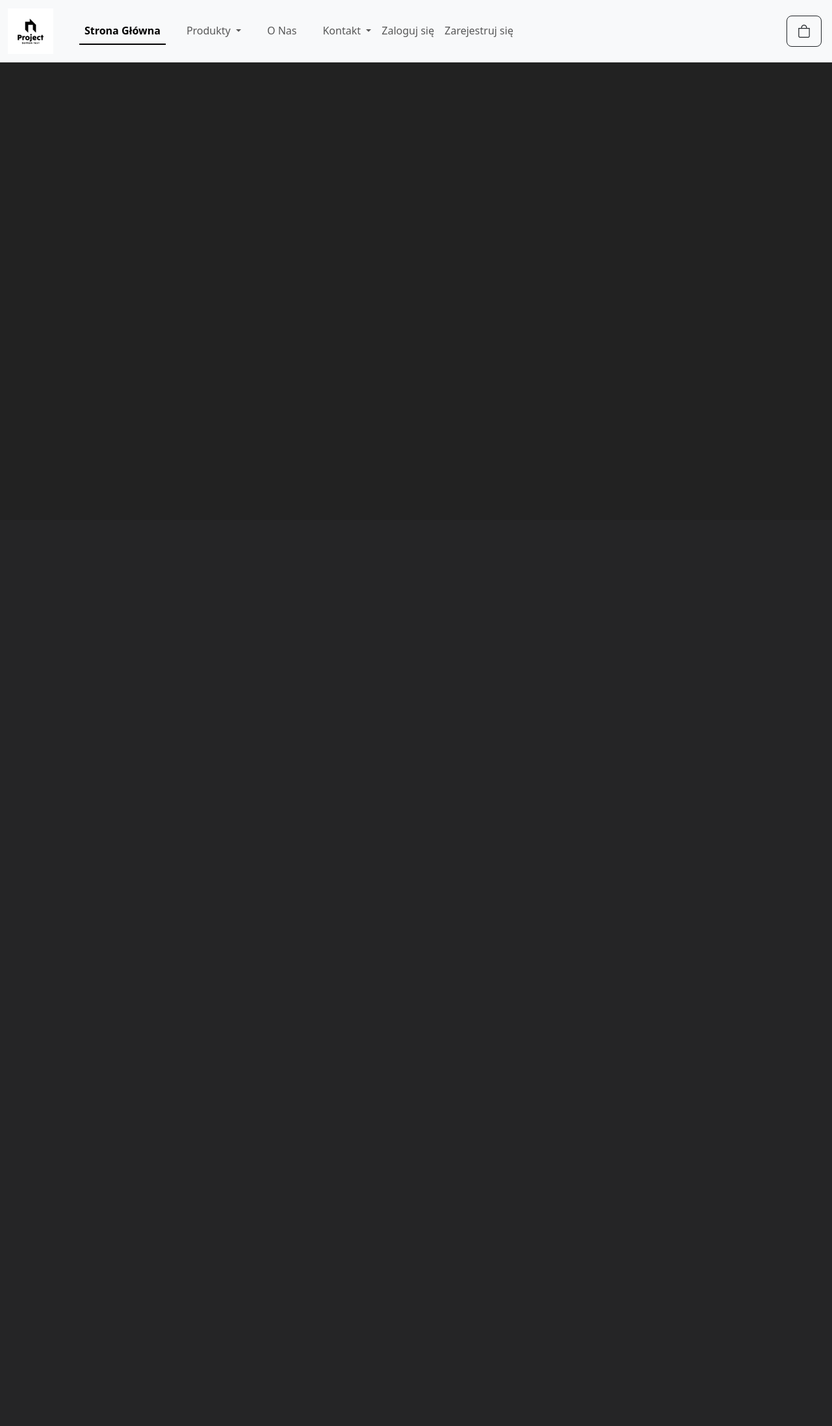
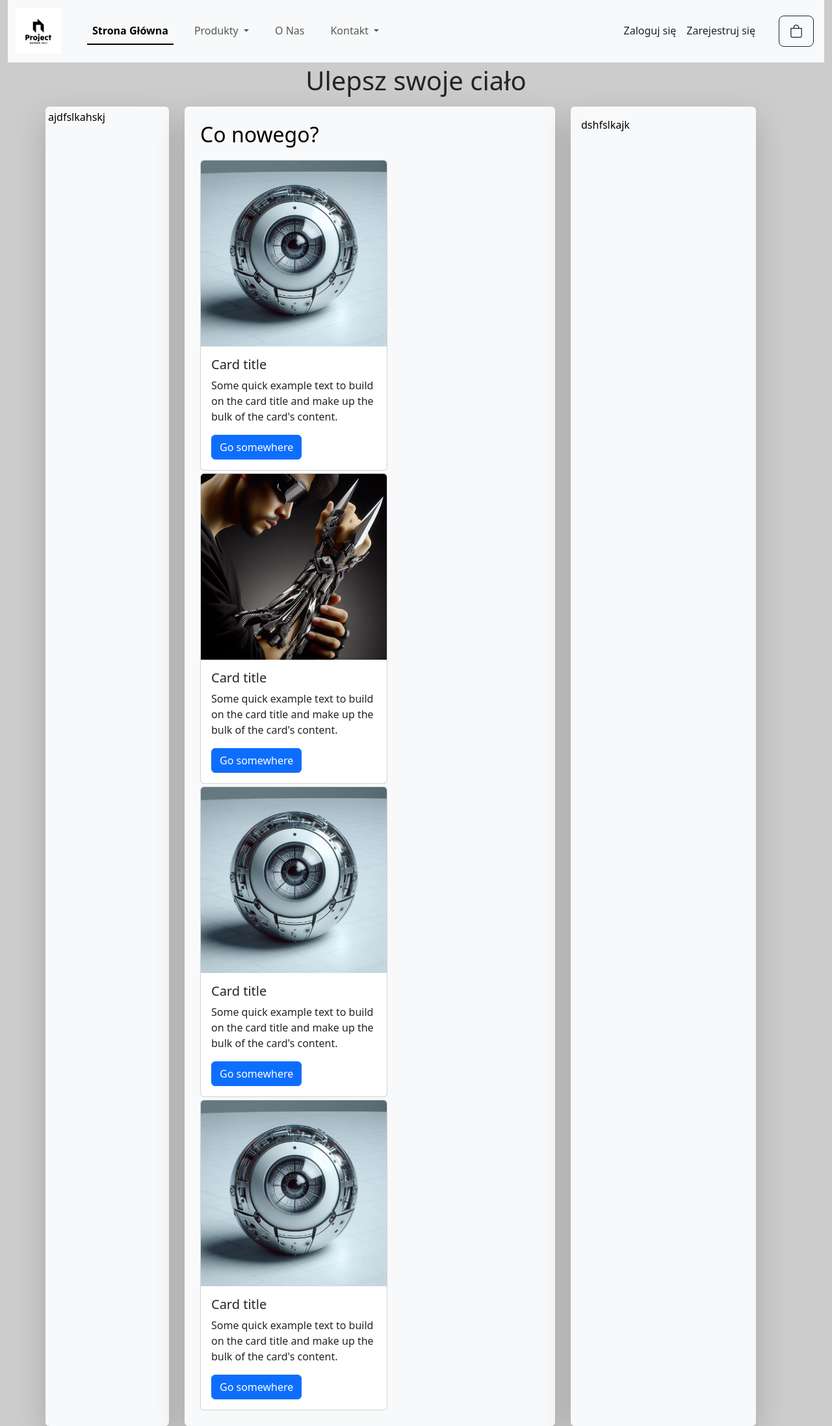
Before and after one commit to xRezek/projekt_sklep, a PHP site: page / in a window 1280 px wide. Shown: the whole page at 65% size. Before the commit the page ends 96 px from the top, so only its background shows below. Run offline with PHP 8.4, Linux system fonts and the light colour scheme; some web fonts are replaced.

Commit message:
Add files via upload

```diff
--- a/css/style.css
+++ b/css/style.css
@@ -1,9 +1,9 @@
 @import url("https://cdn.jsdelivr.net/npm/bootstrap-icons@1.11.3/font/bootstrap-icons.min.css");
 *{
   margin:0;
-  padding: 0;
+  padding:0;
   box-sizing: border-box;
 }
 body{
-  background-color: #222222;
+  background-color: #cccccc;
 }
--- a/index.php
+++ b/index.php
@@ -11,8 +11,8 @@
   <title>Projekt</title>
 </head>
   <body>
-    <div class="conrainer-fluid">
-      <nav class="navbar nav-underline navbar-expand-lg bg-body-tertiary fixed-top">
+    <div class="container-fluid">
+      <nav class="navbar nav-underline navbar-expand-lg bg-body-tertiary ">
           <div class="container-fluid">
             <a class="navbar-brand" href="#"><img class="img-fluid" width="70" length="70" src="./images/logo.png"></a>
             <button class="navbar-toggler" type="button" data-bs-toggle="collapse" data-bs-target="#navbarScroll" aria-controls="navbarScroll" aria-expanded="false" aria-label="Toggle navigation">
@@ -54,13 +54,68 @@
                     <li><a class="dropdown-item" href="#">Wsparcie</a></li>
                   </ul>
                 </li>
-                <li class="nav-item justify-content-end"><a href="#" class="nav-link">Zaloguj się</a></li>
-                <li class="nav-item justify-content-end"><a href="#" class="nav-link">Zarejestruj się</a></li>
               </ul>
+              <div class="nav-item p-2 d-flex"><a href="#" class="nav-link">Zaloguj się</a></div>
+              <div class="nav-item p-2 d-flex"><a href="#" class="nav-link">Zarejestruj się</a></div>
             </div>
           </div>
-          <div><a href="#"><button class="d-flex btn-lg btn btn-light text-nowrap btn-outline-dark me-3"><i class="bi bi-bag"></i></button></a></div>
+          <div class="nav-item"><a href="#"><button class="d-flex btn-lg btn btn-light text-nowrap btn-outline-dark me-3"><i class="bi bi-bag"></i></button></a></div>
         </nav>
+    </div>
+    <!-- main -->
+    <div class="container mt-1">
+      <div class="row"><div class="col h1"><h1 class="h1 text-center">Ulepsz swoje ciało</h1></div></div>
+      <div class="row">
+        <section class="col-2 shadow-lg p-1 me-4 bg-body-tertiary rounded text-bg-light">ajdfslkahskj</section>
+        <section class = "col-6 shadow-lg p-4 bg-body-tertiary rounded text-bg-light">
+        <div class="row"><div class="col h2"> <h2 class="h2">Co nowego?</h2></div></div>
+          <div class="row">
+            <div class="col">
+              <div class="card mt-1" style="width: 18rem;">
+                  <img src="./images/_c44d644b-901d-43ef-a11b-1062bf9907f8.jpg" class="card-img-top" alt="...">
+                  <div class="card-body">
+                  <h5 class="card-title">Card title</h5>
+                  <p class="card-text">Some quick example text to build on the card title and make up the bulk of the card's content.</p>
+                  <a href="#" class="btn btn-primary">Go somewhere</a>
+              </div>
+            </div>
+              </div>
+              <div class="col">
+                <div class="card mt-1" style="width: 18rem;">
+                  <img src="./images/_e27617fd-a0b0-40ce-acc8-a0d0f936017a.jpg" class="card-img-top" alt="...">
+                  <div class="card-body">
+                  <h5 class="card-title">Card title</h5>
+                  <p class="card-text">Some quick example text to build on the card title and make up the bulk of the card's content.</p>
+                  <a href="#" class="btn btn-primary">Go somewhere</a>
+                </div>
+              </div>
+            </div>
+          </div>
+          <div class="row">
+            <div class="col">
+              <div class="card mt-1" style="width: 18rem;">
+                  <img src="./images/_c44d644b-901d-43ef-a11b-1062bf9907f8.jpg" class="card-img-top" alt="...">
+                  <div class="card-body">
+                  <h5 class="card-title">Card title</h5>
+                  <p class="card-text">Some quick example text to build on the card title and make up the bulk of the card's content.</p>
+                  <a href="#" class="btn btn-primary">Go somewhere</a>
+              </div>
+            </div>
+              </div>
+              <div class="col">
+                <div class="card mt-1" style="width: 18rem;">
+                  <img src="./images/_c44d644b-901d-43ef-a11b-1062bf9907f8.jpg" class="card-img-top" alt="...">
+                  <div class="card-body">
+                  <h5 class="card-title">Card title</h5>
+                  <p class="card-text">Some quick example text to build on the card title and make up the bulk of the card's content.</p>
+                  <a href="#" class="btn btn-primary">Go somewhere</a>
+                </div>
+              </div>
+            </div>
+          </div>
+        </section>
+        <section class="col-3 shadow-lg p-3 ms-4 bg-body-tertiary rounded text-bg-light">dshfslkajk</section>
+      </div>
     </div>
 
 
```
Also changed, not shown: images/_c44d644b-901d-43ef-a11b-1062bf9907f8.jpg (added), images/_e27617fd-a0b0-40ce-acc8-a0d0f936017a.jpg (added).
